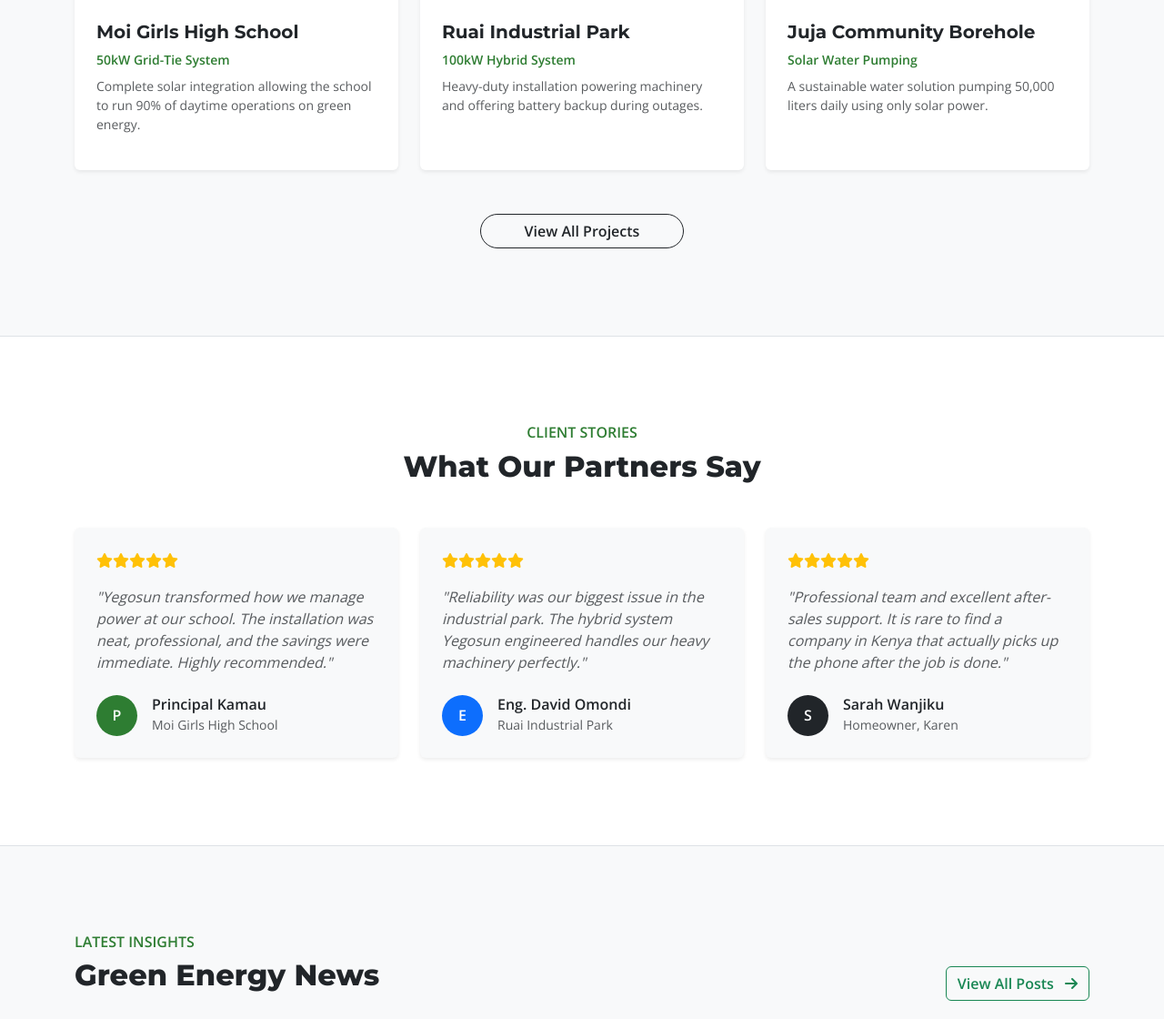
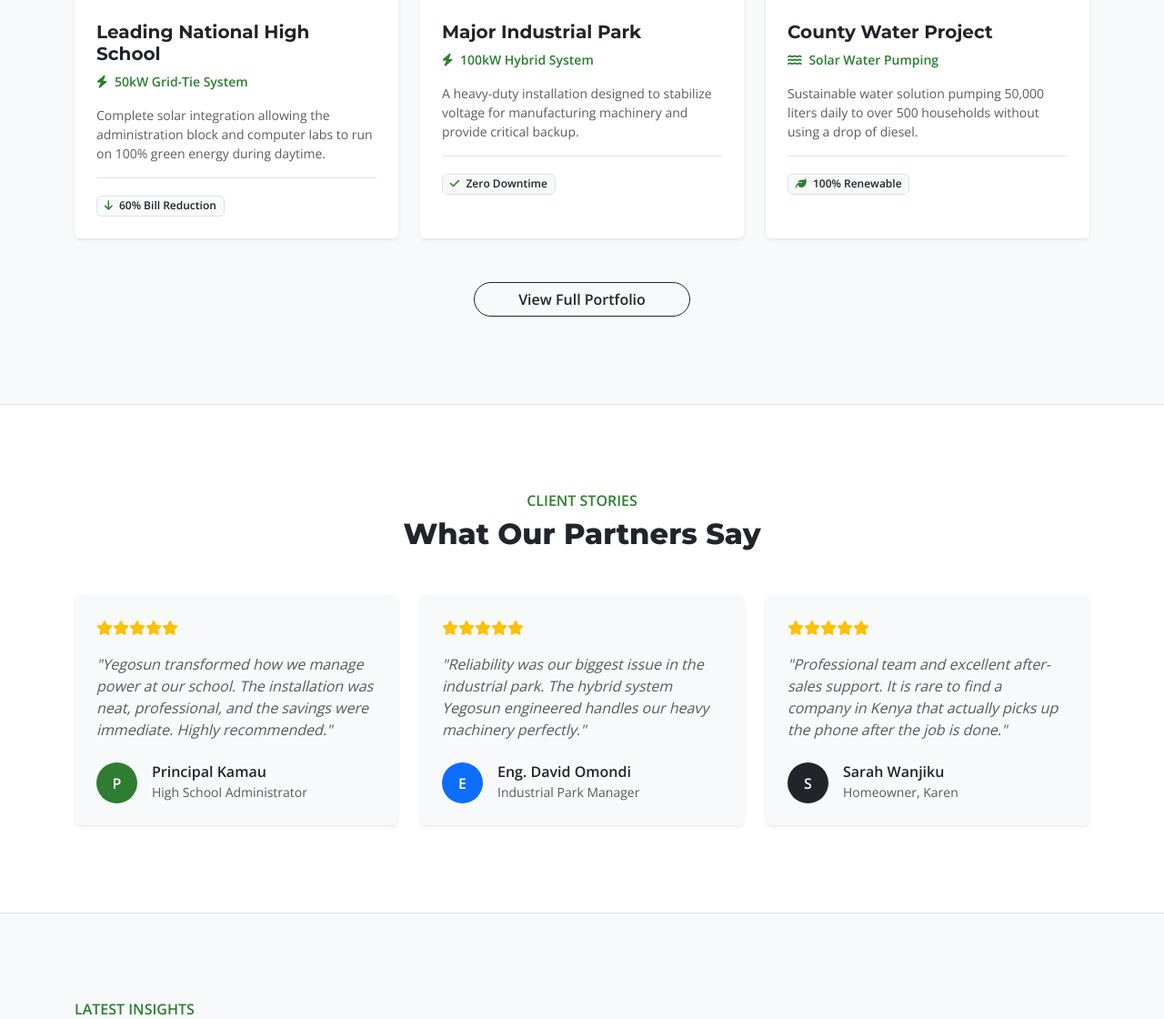
Before and after one commit to kelvin-keter/yegosun-website, a Flask app: page / in a window 1280 px wide. Shown: the part 1317-2437 px from the top of the page at 91% size. Run offline with Flask 3, Linux system fonts and the light colour scheme; data that the repository does not hold is empty.

Commit message:
Enhance Featured Projects: Anonymize client names and improve visuals

```diff
--- a/templates/index.html
+++ b/templates/index.html
@@ -63,55 +63,64 @@
                 <h6 class="text-success fw-bold text-uppercase">Excellence In Action</h6>
                 <h2 class="fw-extrabold text-dark">Featured Projects</h2>
                 <div class="bg-warning mx-auto my-3" style="width: 60px; height: 4px;"></div>
-                <p class="text-muted">Transforming institutions with clean energy.</p>
+                <p class="text-muted">Delivering robust energy solutions across Kenya's key sectors.</p>
             </div>
 
             <div class="row g-4">
                 <div class="col-md-4">
-                    <div class="card h-100 border-0 shadow-sm project-card">
-                        <div class="project-img-wrapper">
-                            <img src="https://images.unsplash.com/photo-1596464716127-f2a82984de30?q=80&w=800&auto=format&fit=crop" class="card-img-top" alt="School Solar">
-                            <div class="category-badge bg-warning text-dark">Education</div>
+                    <div class="card h-100 border-0 shadow-sm project-card hover-up">
+                        <div class="project-img-wrapper position-relative">
+                            <img src="https://images.unsplash.com/photo-1523050854058-8df90110c9f1?q=80&w=800&auto=format&fit=crop" class="card-img-top" alt="School Solar Project" style="height: 250px; object-fit: cover;">
+                            <div class="category-badge bg-warning text-dark position-absolute top-0 end-0 m-3 px-3 py-1 fw-bold rounded-pill">Education</div>
                         </div>
                         <div class="card-body p-4">
-                            <h5 class="fw-bold mb-2">Moi Girls High School</h5>
-                            <p class="text-success fw-bold small mb-2">50kW Grid-Tie System</p>
-                            <p class="text-muted small">Complete solar integration allowing the school to run 90% of daytime operations on green energy.</p>
+                            <h5 class="fw-bold mb-2">Leading National High School</h5>
+                            <p class="text-success fw-bold small mb-3"><i class="fa-solid fa-bolt me-1"></i> 50kW Grid-Tie System</p>
+                            <p class="text-muted small mb-3">Complete solar integration allowing the administration block and computer labs to run on 100% green energy during daytime.</p>
+                            <div class="border-top pt-3">
+                                <span class="badge bg-light text-dark border"><i class="fa-solid fa-arrow-down me-1 text-success"></i> 60% Bill Reduction</span>
+                            </div>
                         </div>
                     </div>
                 </div>
 
                 <div class="col-md-4">
-                    <div class="card h-100 border-0 shadow-sm project-card">
-                        <div class="project-img-wrapper">
-                            <img src="https://images.unsplash.com/photo-1621252179027-94459d27d3ee?q=80&w=800&auto=format&fit=crop" class="card-img-top" alt="Factory Solar">
-                            <div class="category-badge bg-success text-white">Commercial</div>
+                    <div class="card h-100 border-0 shadow-sm project-card hover-up">
+                        <div class="project-img-wrapper position-relative">
+                            <img src="https://images.unsplash.com/photo-1565128938229-450f61202861?q=80&w=800&auto=format&fit=crop" class="card-img-top" alt="Industrial Solar Project" style="height: 250px; object-fit: cover;">
+                            <div class="category-badge bg-success text-white position-absolute top-0 end-0 m-3 px-3 py-1 fw-bold rounded-pill">Industrial</div>
                         </div>
                         <div class="card-body p-4">
-                            <h5 class="fw-bold mb-2">Ruai Industrial Park</h5>
-                            <p class="text-success fw-bold small mb-2">100kW Hybrid System</p>
-                            <p class="text-muted small">Heavy-duty installation powering machinery and offering battery backup during outages.</p>
+                            <h5 class="fw-bold mb-2">Major Industrial Park</h5>
+                            <p class="text-success fw-bold small mb-3"><i class="fa-solid fa-bolt me-1"></i> 100kW Hybrid System</p>
+                            <p class="text-muted small mb-3">A heavy-duty installation designed to stabilize voltage for manufacturing machinery and provide critical backup.</p>
+                            <div class="border-top pt-3">
+                                <span class="badge bg-light text-dark border"><i class="fa-solid fa-check me-1 text-success"></i> Zero Downtime</span>
+                            </div>
                         </div>
                     </div>
                 </div>
 
                 <div class="col-md-4">
-                    <div class="card h-100 border-0 shadow-sm project-card">
-                        <div class="project-img-wrapper">
-                            <img src="https://images.unsplash.com/photo-1516937941344-00b4ec277ec3?q=80&w=800&auto=format&fit=crop" class="card-img-top" alt="Water Pump">
-                            <div class="category-badge bg-primary text-white">Community</div>
+                    <div class="card h-100 border-0 shadow-sm project-card hover-up">
+                        <div class="project-img-wrapper position-relative">
+                            <img src="https://images.unsplash.com/photo-1581452906859-906cb87b8d78?q=80&w=800&auto=format&fit=crop" class="card-img-top" alt="Solar Water Project" style="height: 250px; object-fit: cover;">
+                            <div class="category-badge bg-primary text-white position-absolute top-0 end-0 m-3 px-3 py-1 fw-bold rounded-pill">Community</div>
                         </div>
                         <div class="card-body p-4">
-                            <h5 class="fw-bold mb-2">Juja Community Borehole</h5>
-                            <p class="text-success fw-bold small mb-2">Solar Water Pumping</p>
-                            <p class="text-muted small">A sustainable water solution pumping 50,000 liters daily using only solar power.</p>
+                            <h5 class="fw-bold mb-2">County Water Project</h5>
+                            <p class="text-success fw-bold small mb-3"><i class="fa-solid fa-water me-1"></i> Solar Water Pumping</p>
+                            <p class="text-muted small mb-3">Sustainable water solution pumping 50,000 liters daily to over 500 households without using a drop of diesel.</p>
+                            <div class="border-top pt-3">
+                                <span class="badge bg-light text-dark border"><i class="fa-solid fa-leaf me-1 text-success"></i> 100% Renewable</span>
+                            </div>
                         </div>
                     </div>
                 </div>
             </div>
 
             <div class="text-center mt-5">
-                <a href="{{ url_for('projects') }}" class="btn btn-outline-dark rounded-pill px-5 fw-bold">View All Projects</a>
+                <a href="{{ url_for('projects') }}" class="btn btn-outline-dark rounded-pill px-5 fw-bold">View Full Portfolio</a>
             </div>
         </div>
     </section>
@@ -134,7 +143,7 @@
                             <div class="bg-success rounded-circle d-flex align-items-center justify-content-center text-white fw-bold me-3" style="width: 45px; height: 45px;">P</div>
                             <div>
                                 <h6 class="fw-bold mb-0">Principal Kamau</h6>
-                                <small class="text-muted">Moi Girls High School</small>
+                                <small class="text-muted">High School Administrator</small>
                             </div>
                         </div>
                     </div>
@@ -150,7 +159,7 @@
                             <div class="bg-primary rounded-circle d-flex align-items-center justify-content-center text-white fw-bold me-3" style="width: 45px; height: 45px;">E</div>
                             <div>
                                 <h6 class="fw-bold mb-0">Eng. David Omondi</h6>
-                                <small class="text-muted">Ruai Industrial Park</small>
+                                <small class="text-muted">Industrial Park Manager</small>
                             </div>
                         </div>
                     </div>
```
